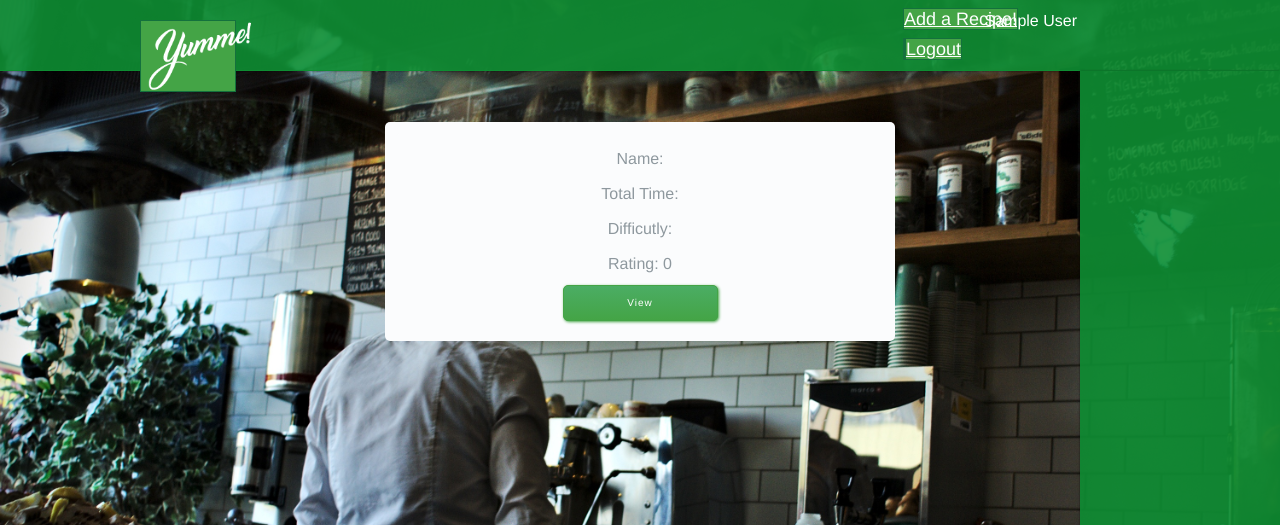
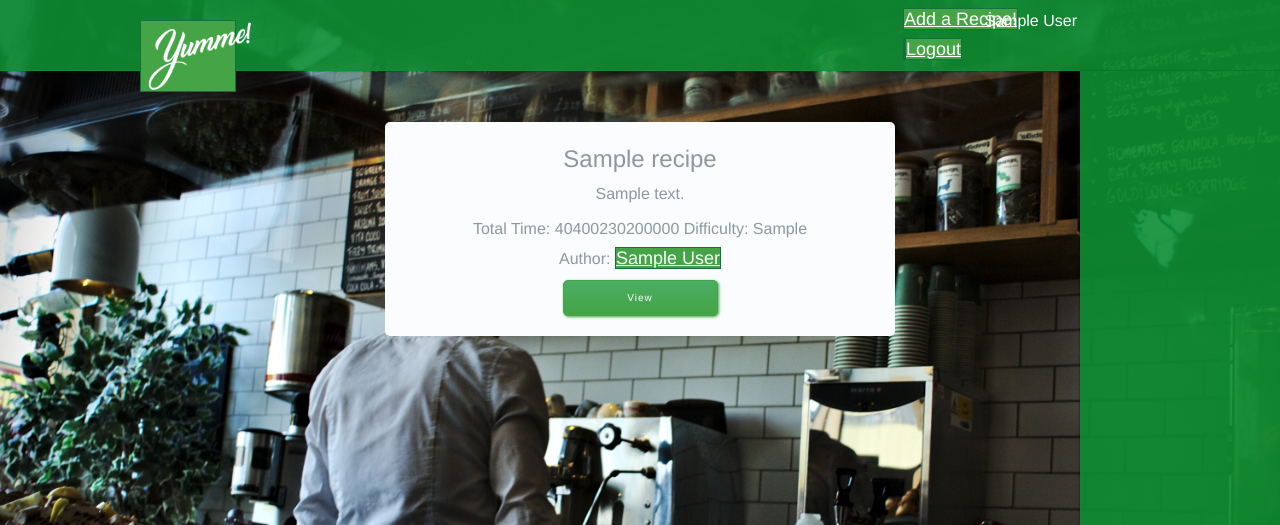
Before and after one commit to afoxall/yumme, a PHP site: page /yumme/ in a window 1280 px wide. Shown: the top 525 px of the page. Run offline with PHP 8.4, Linux system fonts and the light colour scheme; the visitor is signed in with stand-in values (Sample User, id 1); tables that the repository leaves empty or names only in its code hold one stand-in row (values such as "Sample post"); data that the repository does not hold is empty.

Commit message:
working on follow and reblog, created a user profile page

```diff
--- a/inc/class.recipes.inc.php
+++ b/inc/class.recipes.inc.php
@@ -46,7 +46,7 @@ class RecipeManager{
                     </p>
                     <p>
                         <h4 style=\"color:#141823; text-align:center;\"> Created by ". $recipe['uname']." on " . $recipe['date']."</h4>
-                    </p><br>
+                    </p>
                     <p>
                         <h4 class=\"title\">".$recipe['description']."</h4>
                     </p><br>
@@ -71,7 +71,7 @@ class RecipeManager{
 		if($stmt = $this->_db->prepare($sql)) {
             $stmt->bindParam(':rid', $_POST['rid']);
             $stmt->execute();
-            $res .= "<p><table align=\"center\"> <tr><th>Name</th><th>State</th><th>Quantity</th></tr>";
+            $res .= "<p><table  style=\"color:#141823; text-align:center;\" align=\"center\"> <tr><th>Name</th><th>State</th><th>Quantity</th></tr>";
 
             while ($row = $stmt->fetch()) {
                 $res .= "<tr>
@@ -87,7 +87,7 @@ class RecipeManager{
         {
             return "tttt<li> Something went wrong 8. ". $this->_db->errorInfo()[0]. "</li>n";
         }
-        $res .= "<p><h3 style=\"color:#141823; text-align:center;\">Utensils:</h3></p><p>";
+        $res .= "<p><h3 style=\"color:#141823; text-align:center;\">Utensils:</h3></p><p  style=\"color:#141823; text-align:center;\">";
         //now get utensils
         $sql = "SELECT * FROM utensil WHERE rid=:rid";
 
@@ -116,7 +116,7 @@ class RecipeManager{
 
 			while($row = $stmt->fetch()){
 				$res .= "<div>
-							<h4>".$row['StepNum'].": ".$row['Text']."</h4>
+							<h5  style=\"color:#141823; text-align:center;\">".$row['StepNum'].": ".$row['Text']."</h5>
 						</div>";
 			}
 		}
@@ -126,10 +126,8 @@ class RecipeManager{
         }
         $res .= "</p><p> <h3 style=\"color:#141823; text-align:center;\">Reviews:</h3> </p><p>";
 
-        $res .= "</p><p><input type=\"text\" id=\"review\" name=\"review\" placeholder=\"Review this Recipe!\" class=\"radius\" /></p>";
-        $res .= "<p>
-                <button type=\"submit\" class=\"radius title\" name=\"signup\">Submit</button>
-            </p>";
+
+
 		//now get reviews
 		$sql = "SELECT * FROM review WHERE recId=:rid ORDER BY date LIMIT 10"; //10 is arbitrary for now
 
@@ -139,9 +137,9 @@ class RecipeManager{
 
 			while($row = $stmt->fetch()){
 				$res .= "<div>
-							<h4> Rating:".$row['rating']."
+							<h4  style=\"color:#141823; text-align:center;\"> Rating:".$row['rating']."
 							Date: ".$row['Date']."</text>
-							</h4><p>".$row['text']."</p>
+							</h4><p style=\"color:#141823; text-align:center;\">".$row['text']."</p>
 						</div>";
 			}
 
@@ -150,6 +148,26 @@ class RecipeManager{
         {
             return "tttt<li> Something went wrong 6. ". $this->_db->errorInfo(). "</li>n";
         }
+        $rid=$_POST['rid'];
+        $res .= "
+                <table align='center'>
+                <tr>
+                <td><label>Rating (1-5):</label> </td>
+                   <td> <select id=\"rating\" name=\"rating\">
+                        <option value=\"1\">1</option>
+                        <option value=\"2\">2</option>
+                        <option value=\"3\">3</option>
+                        <option value=\"4\">4</option>
+                        <option value=\"5\">5</option>
+                    </select>
+                    </td>
+                    <td><a href=\"/yumme/reblog.php?r=$rid\"> Reblog</a></a></td>
+                </tr>
+                </table>
+            ";
+
+        $res .= "<p><input type=\"text\" id=\"review\" name=\"review\" placeholder=\"Review this Recipe!\" class=\"radius\" />
+             <button type=\"submit\" class=\"radius title\" name=\"signup\">Submit</button></p>";
 		return $res . "</div>";
 	}
 
@@ -161,10 +179,8 @@ class RecipeManager{
 
 		$ids = join("','",$ar); //this is at risk of injection but ids are never seen or enterd by users so fine
 		//$sql = "SELECT title, prepTime + cookTime as time, difficulty FROM recipe WHERE authorID IN ('$ids') ORDER BY date LIMIT :n";
-		$sql = "SELECT recipe.rid, recipe.title, recipe.prepTime + recipe.cookTime as time, recipe.difficulty,
-              IFNULL(review.rating, NULL) as rating FROM recipe left join review on recipe.rid = review.RecID
-              WHERE recipe.authorID IN ('$ids') or exists(select * from reblog where rid = recipe.rid and uid in ('$ids'))
-              ORDER BY recipe.date LIMIT :n";
+		$sql = "SELECT recipe.rid, recipe.authorID, recipe.title, recipe.prepTime + recipe.cookTime as time, recipe.description, user.uname,
+      recipe.difficulty from recipe join user on recipe.authorID=user.uid where recipe.authorID in ('$ids') ORDER BY date LIMIT :n ";
 		$res = "";
 
 
@@ -181,7 +197,9 @@ class RecipeManager{
                 $n = $row['title'];
                 $t = $row['time'];
                 $d = $row['difficulty'];
-                $r = $row['rating'];
+                $desc = $row['description'];
+                $a = $row['uname'];
+                $u = $row['authorID'];
                 $rid = $row['rid'];
 
                 $res .= "<div class=\"loginbox radius\">
@@ -193,16 +211,14 @@ class RecipeManager{
                                 <div class='mini_recipe'>
                                             <form id=\"recipe\" action=\"viewrecipe.php\" method=\"post\">
                                                     <p>
-                                                        <h4 class=\"title\">Name: $n</h4>
+                                                        <h4 class=\"title\" style=\"font-size:150%\">$n</h4>
                                                     </p>
                                                     <p>
-                                                        <h4 class=\"title\">Total Time: $t</h4>
+                                                        <h4 class=\"title\">$desc</h4>
                                                     </p>
                                                     <p>
-                                                        <h4 class=\"title\">Difficutly: $d</h4>
-                                                    </p>
-                                                    <p>
-                                                        <h4 class=\"title\">Rating: $r</h4>
+                                                        <h4 class=\"title\">Total Time: $t    Difficulty: $d</h4>
+                                                        <h4 class=\"title\">Author: <a href='/yumme/userprofile.php?u=$u'>$a</a></h4>
                                                     </p>
 
                                                     <input name=\"rid\" type=\"hidden\" id=\"rid\" value=\"$rid\"  />
@@ -226,7 +242,7 @@ class RecipeManager{
 		}
 		else
         {
-            return "tttt<li> Something went wrong 623. ". $this->_db->errorInfo(). "</li>n";
+            return "<li> Something went wrong 623. ". $this->_db->errorInfo(). "</li>n";
         }
 
 		return $res;
@@ -312,18 +328,21 @@ class RecipeManager{
 	* Adds a new recipe
 	*/
 	public function addReview(){
-		$sql = "INSERT INTO review (rid, rating, text, date) VALUES (:rid, :rating, :text, now())";
+		$sql = "INSERT INTO review (recId, authorID, rating, text, date) VALUES (:rid, :author, :rating, :text, now())";
+
 
 		if($stmt = $this->_db->prepare($sql)){
 		    $stmt->bindParam(':rid', $_POST['rid'], PDO::PARAM_INT);
-			$stmt->bindParam(':rating', $_POST['r'], PDO::PARAM_INT);
-			$stmt->bindParam(':text', $_POST['t'], PDO::PARAM_STR);
+			$stmt->bindParam(':rating', $_POST['rating'], PDO::PARAM_INT);
+			$stmt->bindParam(':text', $_POST['review'], PDO::PARAM_STR);
+            $stmt->bindParam(':author', $_SESSION['UID'], PDO::PARAM_INT);
 			$stmt->execute();
 		}
 		else
 		{
 			return "tttt<li> Something went wrong.563 ". $this->_db->errorInfo(). "</li>n";
 		}
+
 	}
 
 	/*
--- a/recipes.php
+++ b/recipes.php
@@ -1,6 +1,6 @@
 <?php
 
-session_start();
+include_once "common/base.php";
 
 include_once "inc/constants.inc.php";
 include_once "inc/class.recipes.inc.php";
@@ -26,8 +26,10 @@ if(!empty($_POST['action'])
         case 'getUsers':
             $recObj->getUsersRecipes();
             break;
-        case 'addRev':
+        case 'addReview':
+
             echo $recObj->addReview();
+            header("Location: /yumme/viewrecipe.php?rid=".$_POST['rid']);
             break;
         case 'search':
             echo $recObj->recipeSearch();
--- a/viewrecipe.php
+++ b/viewrecipe.php
@@ -21,7 +21,9 @@ include_once "common/base.php";
 <div class="loginboxinner radius">
     <!--loginheader-->
     <div class="loginform">
-        <form id="login" action="" method="post">
+        <form id="login" action="recipes.php" method="post">
+            <input type="hidden" name="action" id="action" value="addReview"/>
+            <input type="hidden" name="rid" id="rid" value="<?php echo $_POST['rid']?>"/>
 
             <?php
             include_once "common/base.php";
```
Also changed, not shown: reblog.php (added, +55 -0 lines), userprofile.php (added, +59 -0 lines).
